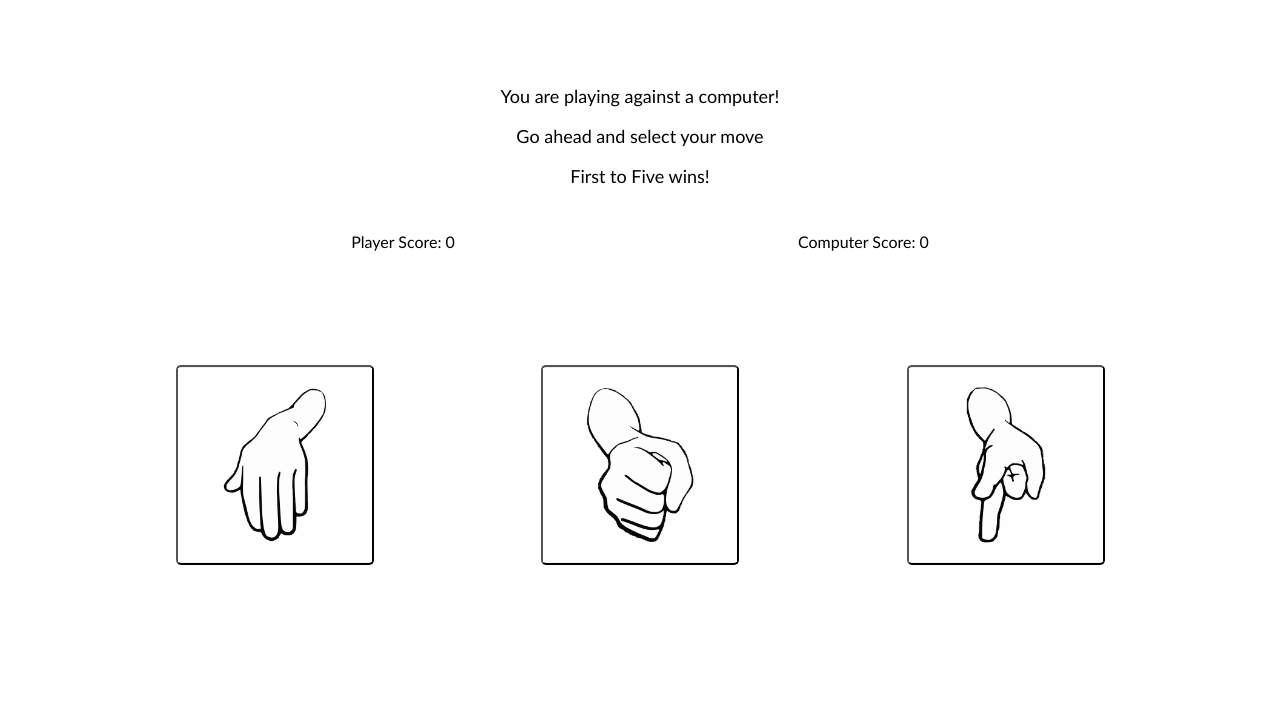
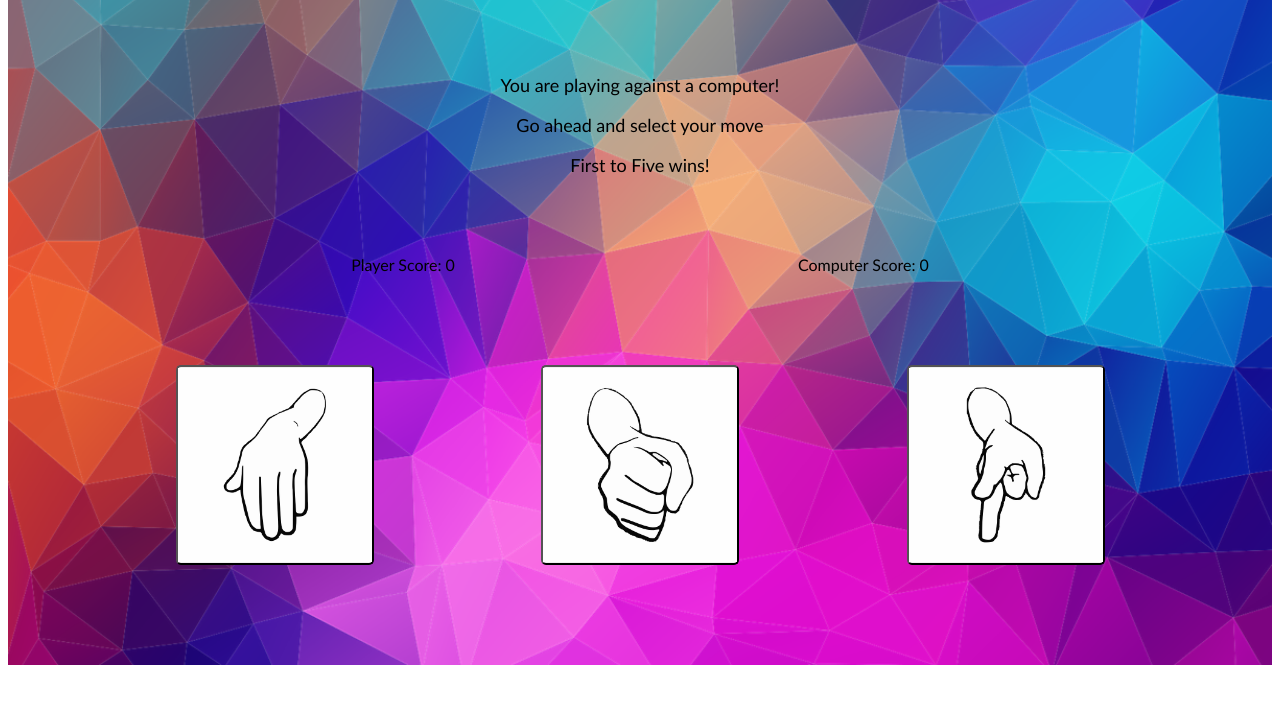
Before and after one commit to ebr93/Rock-Paper-Scissors, a plain HTML site: page rockPaperScissors.html in a window 1280 px wide. Shown: the part 93-800 px from the top of the page. Drawn offline with Linux system fonts and the light colour scheme.

Commit message:
added background picture

```diff
--- a/functionsRPS.js
+++ b/functionsRPS.js
@@ -121,5 +121,3 @@ buttons.forEach((button) => {
 });
 
 buttons.forEach(button => button.addEventListener('transitionend', removeTransition));
-
-//  || player == "paper" && computer == "rock"):
--- a/styles.css
+++ b/styles.css
@@ -1,17 +1,14 @@
 html {
     box-sizing: border-box;
+}
+
+*, *::before, *::after {
+    box-sizing: inherit;
 }
 
 img {
     max-height: 100%;
     max-width: 100%;
-}
-
-.background {
-    height: 750px;
-    display: flex;
-    flex-direction: column;
-    font-family: Calibri, Helvetica, sans-serif;
 }
 
 ul {
@@ -20,6 +17,18 @@ ul {
     display: flex;
     justify-content: space-evenly;
     align-items: center;
+}
+
+.background {
+    height: 750px;
+    display: flex;
+    flex-direction: column;
+    font-family: Calibri, Helvetica, sans-serif;
+    background: url(./images/background.png) no-repeat;
+    -webkit-background-size: cover;
+    -moz-background-size: cover;
+    -o-background-size: cover;
+    background-size: cover;
 }
 
 .header {
```
Also changed, not shown: images/background.png (added).
